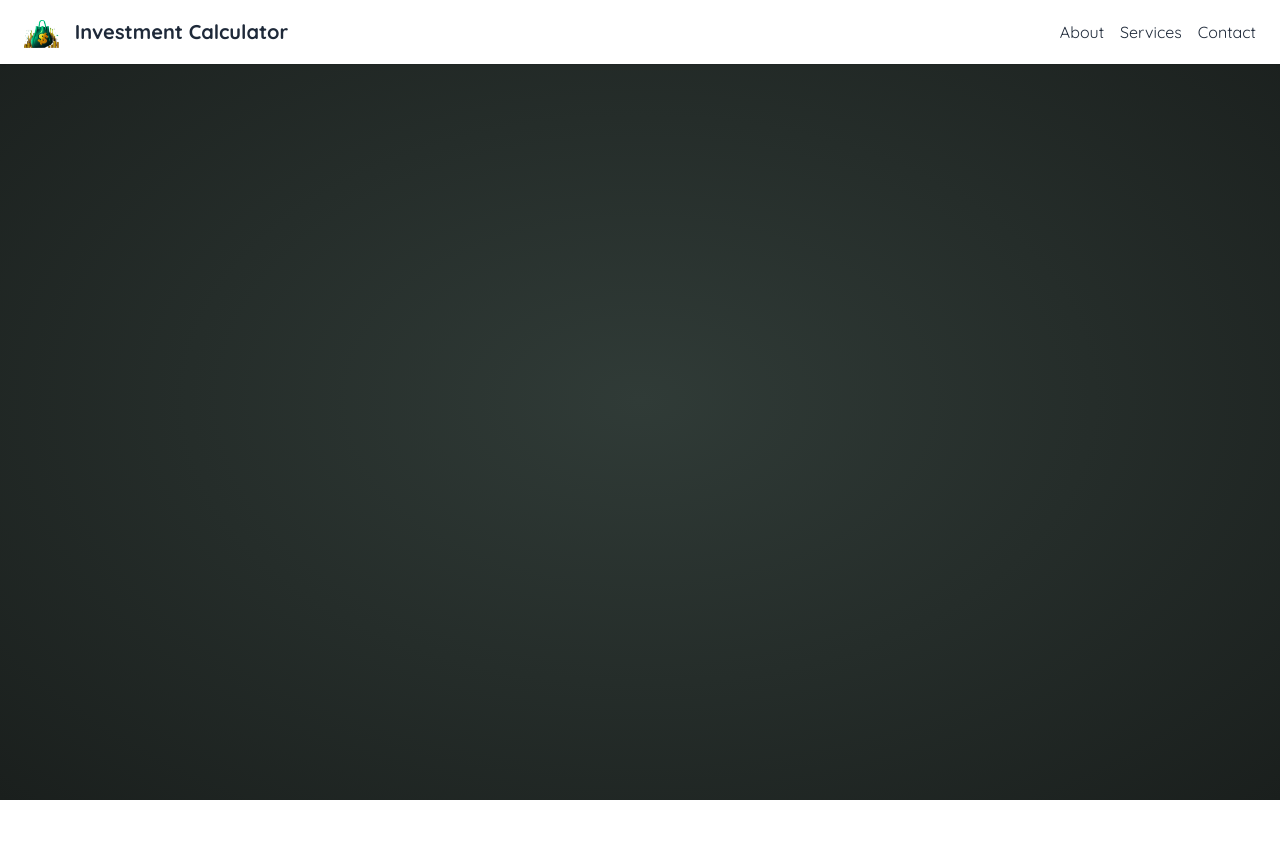
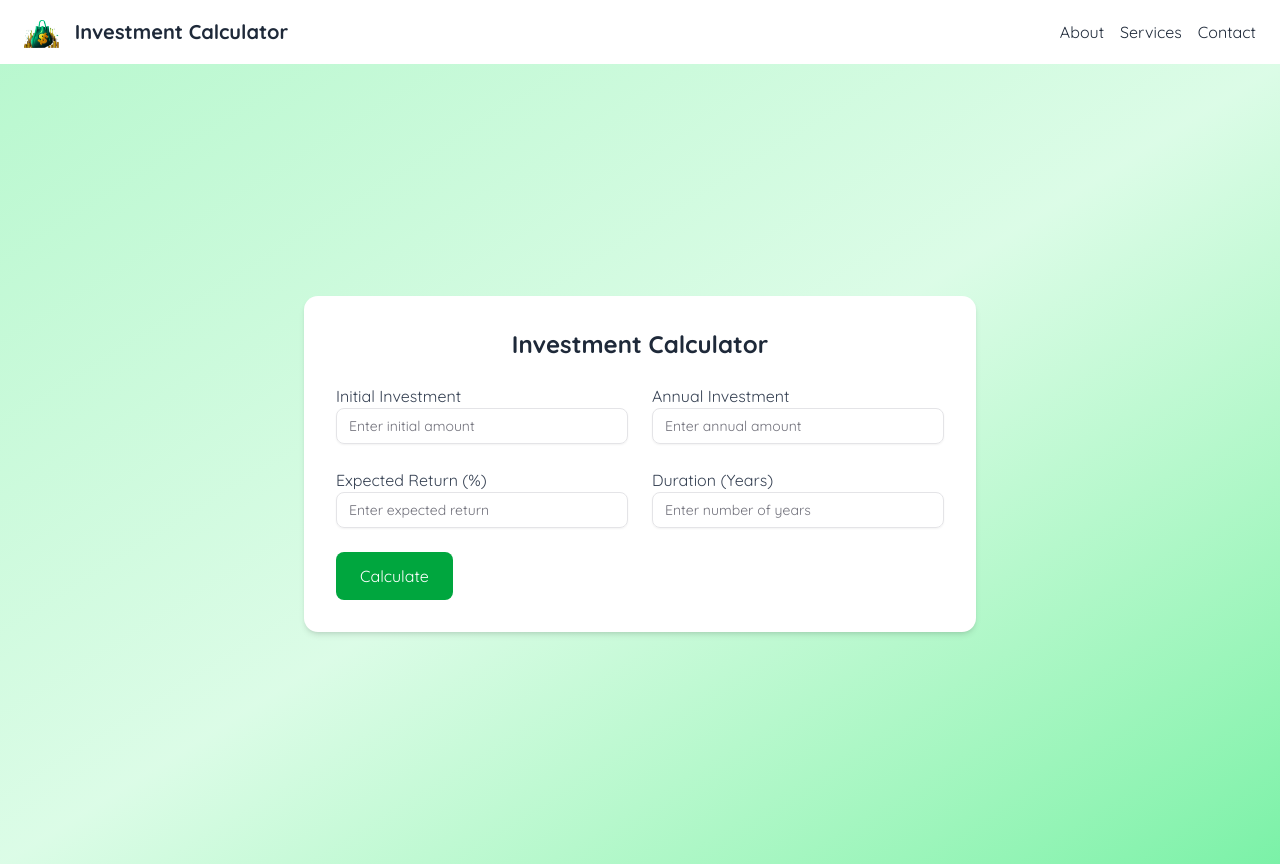
Before and after one commit to oanskyy/investment-calculator, a React (Vite) app: page / in a window 1280 px wide. Before the commit the page ends 800 px from the top, so only its background shows below. Built offline with nearby package versions, Linux system fonts and the light colour scheme.

Commit message:
feat: add InvestmentForm with 4 inputs using shadcn/ui

```diff
--- a/src/App.jsx
+++ b/src/App.jsx
@@ -1,9 +1,11 @@
 import Header from "./components/Header"
+import InvestmentForm from "./components/InvestmentForm"
 
 function App() {
 	return (
 		<>
 			<Header />
+			<InvestmentForm />
 			<main></main>
 			<footer></footer>
 		</>
--- a/src/components/InvestmentForm.jsx
+++ b/src/components/InvestmentForm.jsx
@@ -2,12 +2,18 @@ import { Input } from "@/components/ui/input"
 
 export default function InvestmentForm() {
 	return (
-		<form className='space-y-4'>
-			{/* Initial Investment */}
+		<div className='min-h-screen flex items-center justify-center bg-gradient-to-br from-green-200 via-green-100 to-green-300 px-4'>
+			<form className='w-full max-w-2xl bg-white p-8 rounded-xl shadow-md space-y-6'>
+				<h2 className='text-2xl font-bold text-gray-800 text-center'>
+					Investment Calculator
+				</h2>
+
+				{/* Row 1: Initial + Annual */}
+				<div className='grid grid-cols-1 md:grid-cols-2 gap-6'>
 					<div>
 						<label
 							htmlFor='initialInvestment'
-					className='block text-sm font-medium text-gray-700'
+							className='block text-md font-medium text-gray-700'
 						>
 							Initial Investment
 						</label>
@@ -18,11 +24,10 @@ export default function InvestmentForm() {
 						/>
 					</div>
 
-			{/* Annual Investment */}
 					<div>
 						<label
 							htmlFor='annualInvestment'
-					className='block text-sm font-medium text-gray-700'
+							className='block text-md font-medium text-gray-700'
 						>
 							Annual Investment
 						</label>
@@ -32,12 +37,14 @@ export default function InvestmentForm() {
 							placeholder='Enter annual amount'
 						/>
 					</div>
+				</div>
 
-			{/* Expected Return */}
+				{/* Row 2: Return + Duration */}
+				<div className='grid grid-cols-1 md:grid-cols-2 gap-6'>
 					<div>
 						<label
 							htmlFor='expectedReturn'
-					className='block text-sm font-medium text-gray-700'
+							className='block text-md font-medium text-gray-700'
 						>
 							Expected Return (%)
 						</label>
@@ -48,11 +55,10 @@ export default function InvestmentForm() {
 						/>
 					</div>
 
-			{/* Duration */}
 					<div>
 						<label
 							htmlFor='duration'
-					className='block text-sm font-medium text-gray-700'
+							className='block text-md font-medium text-gray-700'
 						>
 							Duration (Years)
 						</label>
@@ -62,13 +68,15 @@ export default function InvestmentForm() {
 							placeholder='Enter number of years'
 						/>
 					</div>
+				</div>
 
 				<button
 					type='submit'
-				className='bg-blue-600 text-white px-4 py-2 rounded-md hover:bg-blue-700'
+					className='bg-green-600 text-white px-6 py-3 rounded-md text-base hover:bg-green-500 transform hover:scale-105 transition duration-200'
 				>
 					Calculate
 				</button>
 			</form>
+		</div>
 	)
 }
```
Lines whose indentation alone changed are shown as unchanged.
